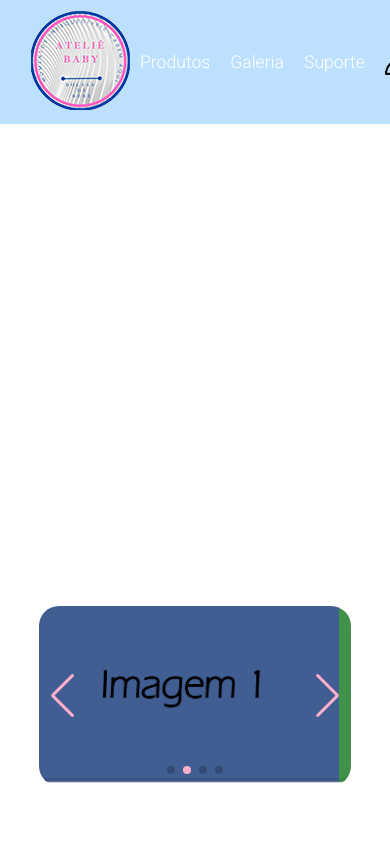
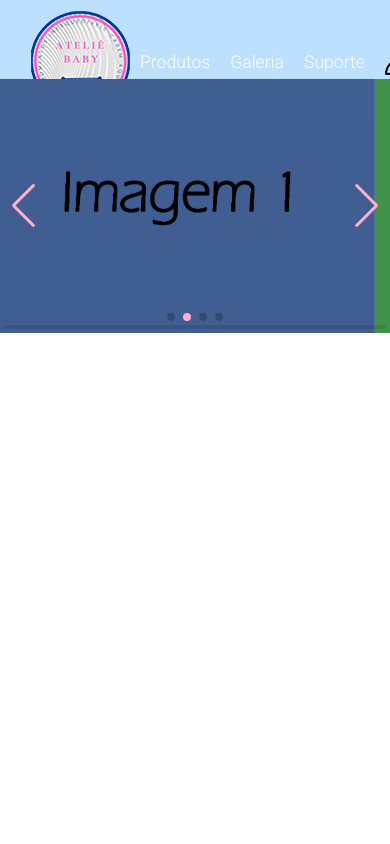
Before and after one commit to Mayron28br/Atelie-Baby-Site, a plain HTML site: page home.html in a window 390 px wide. Shown: the top 844 px of the page. Drawn offline with nearby package versions, Linux system fonts and the light colour scheme.

Commit message:
Consertando carrossel

```diff
--- a/home.css
+++ b/home.css
@@ -31,34 +31,53 @@ body {
 /*Slider*/
 
 
-.container-slider{
+.container-slider {
     width: 100%;
     height: 100vh;
     background: #fff;
     display: flex;
     align-items: center;
-    justify-content: flex-end;
-    margin: 150px auto 0;
+    justify-content: center;
+    margin-top: 25px; /* Adicione um valor de margin-top para posicionar abaixo do cabeçalho */
 }
 
-.swiper{
-    width: 80%;
-    height: fit-content;
-    border-radius: 20px;
-
+/* Remova a largura fixa do carrossel e ajuste a posição */
+.swiper {
+    width: 100%;
+    height: 100vh; /* Ajuste a altura para cobrir toda a tela verticalmente */
+    border-radius: 0; /* Remova a borda arredondada se não for necessário */
+    position: relative; /* Adicione uma posição relativa */
 }
 
-.swiper-slide img{
+/* Redimensione as imagens para se ajustarem à tela */
+.swiper-slide img {
     width: 100%;
+    height: 100%; /* Ajuste a altura para cobrir toda a tela verticalmente */
+    object-fit: cover; /* Cubra a tela mantendo a proporção da imagem */
+    position: fixed; /* Posição fixa para prender o carrossel no topo */
+    top: 0;
+    left: 0;
+}
+@media only screen and (max-width: 600px) {
+    .swiper {
+        height: 30vh; /* Ajuste a altura para telas menores, se necessário */
+        margin-top: -730px;
+    }
 }
 
-.swiper .swiper-button-prev, .swiper .swiper-button-next{
+/* Ajuste o estilo dos botões e da navegação conforme necessário */
+.swiper .swiper-button-prev, .swiper .swiper-button-next {
     color: #ffafcc;
+    /* Adicione estilos para os botões, como tamanho e posição, conforme necessário */
+    top: 50%; /* Ajuste a posição verticalmente, se necessário */
 }
 
-.swiper .swiper-pagination-bullet-active{
+.swiper .swiper-pagination-bullet-active {
     background: #ffafcc;
+    /* Adicione estilos para a navegação, como tamanho e posição, conforme necessário */
 }
+
+
 
 /*Fim Slider*/
 
--- a/home.html
+++ b/home.html
@@ -22,33 +22,38 @@
             <a class="carrinho" href="carrinho.html"><img id="carrinho" src="img/carrinho.png" alt="carrinho" /></a>
         </nav>
     </header>
-
-    <!--<div>
-        <h3>Formas de Pagamento</h3>
-    </div> !-->
-<!--Carrossel-->
     <div class="container-slider">
-    <!-- Slider main container -->
+        <!-- Slider principal -->
         <div class="swiper">
-<!-- Additional required wrapper -->
+            <!-- Wrapper necessário adicional -->
             <div class="swiper-wrapper">
                 <!-- Slides -->
-<div class="swiper-slide"><img src="img/slide1.jpg"></div>
-<div class="swiper-slide"><img src="img/slide2.jpg"></div>
-<div class="swiper-slide"><img src="img/slide3.jpg"></div>
-<div class="swiper-slide"><img src="img/slide4.jpg"></div>
+                <div class="swiper-slide">
+                    <img src="img/slide1.jpg" alt="Slide 1">
                 </div>
-<!-- If we need pagination -->
+                <div class="swiper-slide">
+                    <img src="img/slide2.jpg" alt="Slide 2">
+                </div>
+                <div class="swiper-slide">
+                    <img src="img/slide3.jpg" alt="Slide 3">
+                </div>
+                <div class="swiper-slide">
+                    <img src="img/slide4.jpg" alt="Slide 4">
+                </div>
+            </div>
+
+            <!-- Se precisarmos de paginação -->
             <div class="swiper-pagination"></div>
 
-<!-- If we need navigation buttons -->
+            <!-- Se precisarmos de botões de navegação -->
             <div class="swiper-button-prev"></div>
             <div class="swiper-button-next"></div>
 
-<!-- If we need scrollbar -->
+            <!-- Se precisarmos de uma barra de rolagem -->
             <div class="swiper-scrollbar"></div>
         </div>
     </div>
+
 
 <script src="https://cdn.jsdelivr.net/npm/swiper@10/swiper-bundle.min.js"></script>
 
```
Lines whose indentation alone changed are shown as unchanged.
